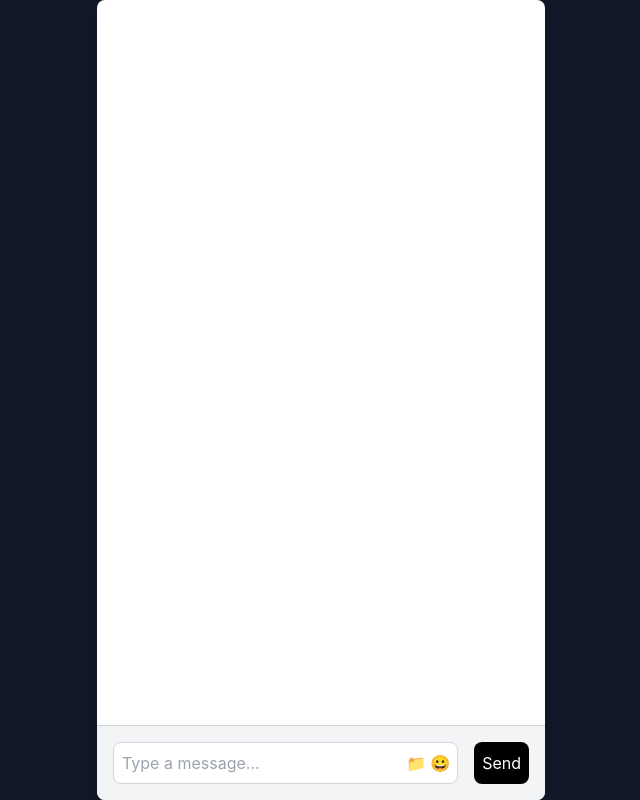
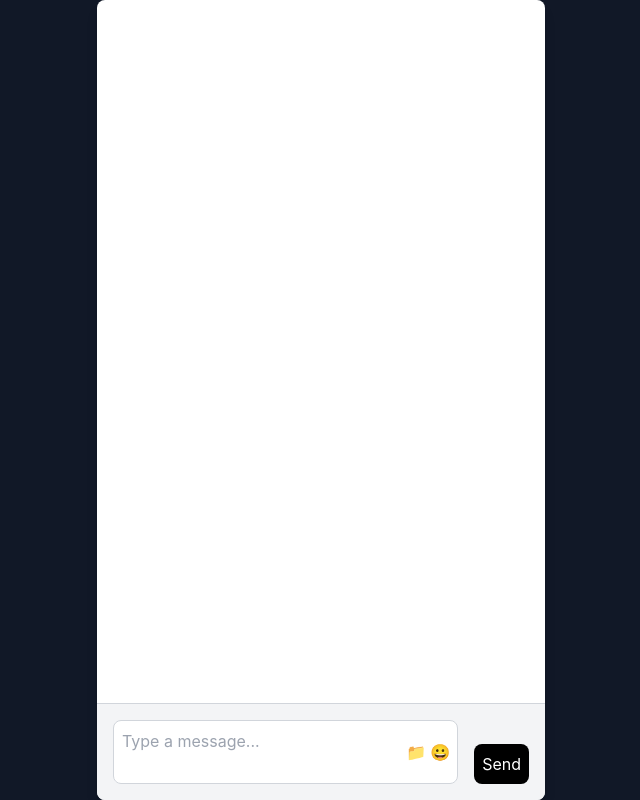
Before and after one commit to Spekzwilly/ecommerce-messaging-center, a React (Create React App) app in the folder frontend/: page / in a window 1280 px wide. Shown: the whole page, without its empty margins (319-959 px from the left). Built offline with nearby package versions, Linux system fonts and the light colour scheme; what emoji-mart would draw is missing.

Commit message:
imporve the style a bit.

```diff
--- a/frontend/src/components/Chatbot.js
+++ b/frontend/src/components/Chatbot.js
@@ -28,7 +28,7 @@ const Chatbot = () => {
   const [isComposing, setIsComposing] = useState(false);
   const [showEmojiPicker, setShowEmojiPicker] = useState(false);
   const emojiPickerRef = useRef(null);
-
+  const textareaRef = useRef(null);
 
   const sendMessage = () => {
     if (input.trim() !== '') {
@@ -36,11 +36,13 @@ const Chatbot = () => {
       setMessages([...messages, { text: formattedMessage, sender: 'user', emojis: [] }]);
       setInput('');
       setShowEmojiPicker(false);
+      adjustTextareaHeight();
     }
   };
 
   const handleKeyDown = (event) => {
     if (event.key === 'Enter' && !isComposing) {
+      event.preventDefault();
       sendMessage();
     }
   };
@@ -49,7 +51,7 @@ const Chatbot = () => {
     if (event.key === 'Enter' && !isComposing) {
       sendMessage();
     }
-  }
+  };
 
   useEffect(() => {
     document.addEventListener('keydown', handleGlobalKeyDown);
@@ -68,11 +70,23 @@ const Chatbot = () => {
 
   const handleInputChange = (e) => {
     setInput(e.target.value);
+    adjustTextareaHeight();
   };
 
+  const adjustTextareaHeight = () => {
+    const textarea = textareaRef.current;
+    textarea.style.height = 'auto';
+    textarea.style.height = `${Math.min(textarea.scrollHeight, 160)}px`;
+  };
+
+  useEffect(() => {
+    adjustTextareaHeight();
+  }, []);
+
   const addEmoji = (emojiData) => {
-    setInput(input + emojiData.emoji); // 使用 emojiData.emoji 添加表情符號
+    setInput(input + emojiData.emoji);
     setShowEmojiPicker(false);
+    adjustTextareaHeight();
   };
 
   const handleClickOutside = (event) => {
@@ -112,34 +126,35 @@ const Chatbot = () => {
       </div>
 
       <div className="flex p-4 border-t border-gray-300 bg-gray-100 relative">
+        <div className='flex items-end w-full relative'>
           <div className="flex items-center w-full relative">
-          <input
-            type="text"
+            <textarea
+                ref={textareaRef}
                 value={input}
                 onChange={handleInputChange}
                 onKeyDown={handleKeyDown}
                 onCompositionStart={handleCompositionStart}
                 onCompositionEnd={handleCompositionEnd}
                 placeholder="Type a message..."
-            className="flex-1 p-2 bg-white text-black border border-gray-300 rounded-lg focus:outline-none pr-14"
+                className="flex-1 p-2 bg-white text-black border border-gray-300 rounded-lg focus:outline-none resize-none max-h-40 min-h-6 overflow-auto"
+                style={{ height: '40px' }}
           />
-          <FileUpload
-            onFileUpload={handleFileUpload}
-          />
+            <FileUpload onFileUpload={handleFileUpload} />
             <button
                 onClick={() => setShowEmojiPicker(!showEmojiPicker)}
                 className="absolute right-2 top-1/2 transform -translate-y-1/2"
             >
                 😀
             </button>
-
           </div>
           <button
             onClick={sendMessage}
-          className="ml-4 p-2 bg-black text-white rounded-lg hover:bg-gray-800"
+            className="ml-4 p-2 bg-black text-white rounded-lg hover:bg-gray-800 flex items-center justify-center align-bottom"
+            style={{ height: '40px' }}
             >
             Send
           </button>
+        </div>
         <div ref={emojiPickerRef}>
           <EmojiPickerMenu
             showEmojiPicker={showEmojiPicker}
@@ -147,7 +162,6 @@ const Chatbot = () => {
           />
         </div>
       </div>
-
     </div>
   );
 };
```
Lines whose indentation alone changed are shown as unchanged.
